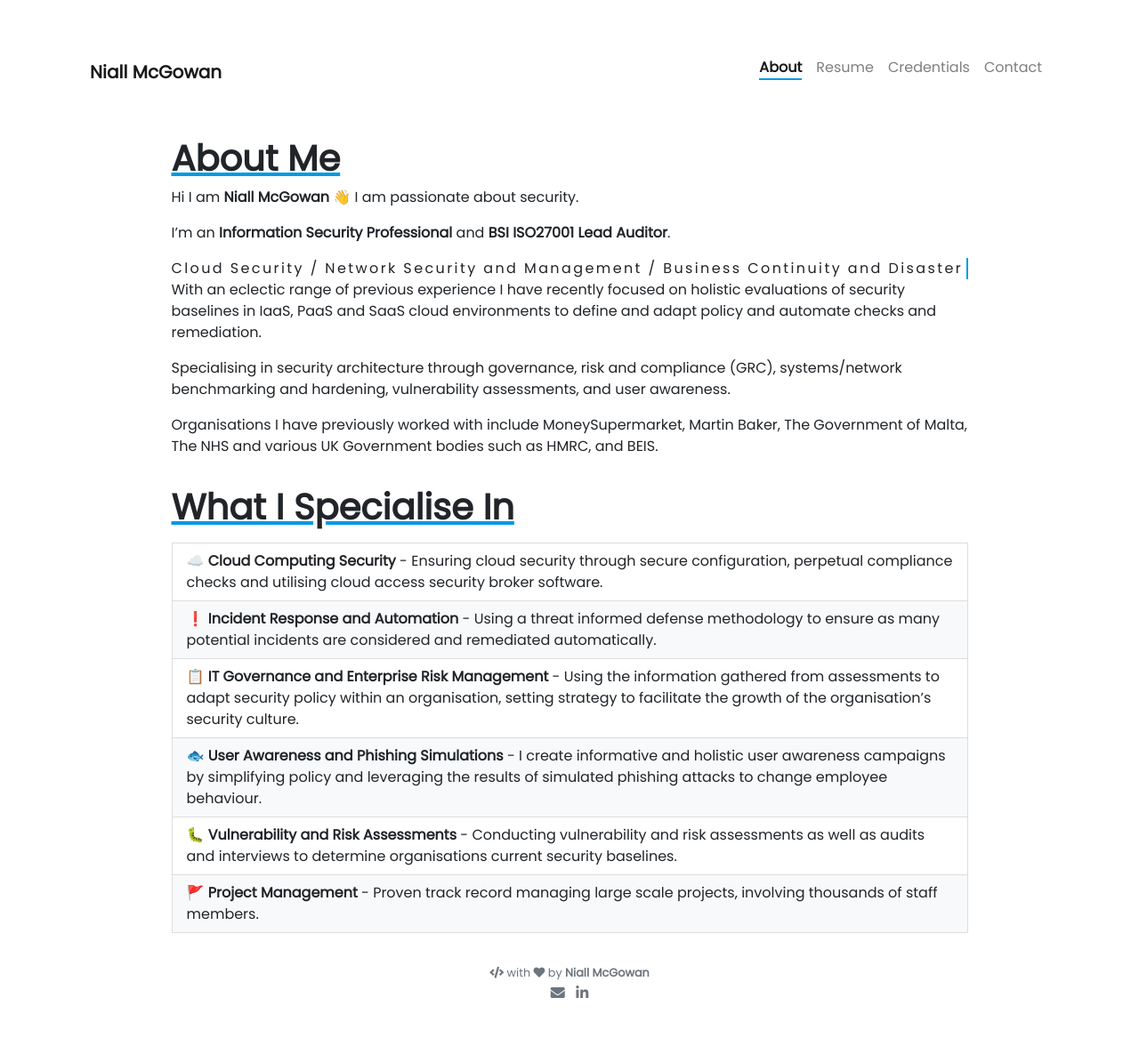
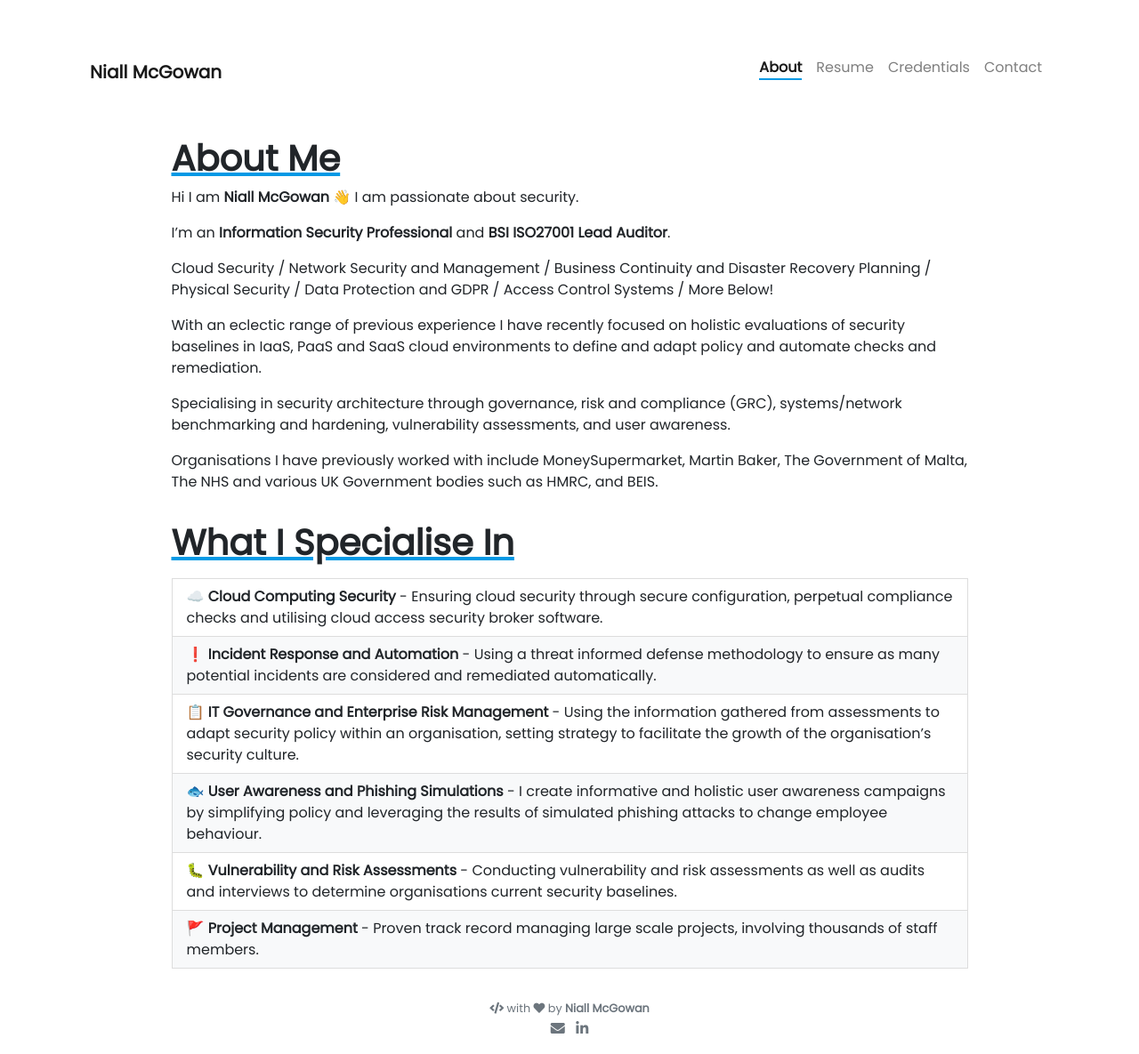
Before and after one commit to niall-mcgowan/niall-mcgowan.github.io, a Jekyll site: the page built from pages/about.md, in a window 1280 px wide. Shown: the whole page at 89% size. Built offline with Jekyll 4.4.1, drawn with Linux system fonts in a browser that asks for light colours; nearby versions of some CDN libraries; emoji names are drawn with the system emoji font; before the commit the page ends 1145 px from its top, so only the background shows below that.

Commit message:
Update style.scss

```diff
--- a/assets/css/style.scss
+++ b/assets/css/style.scss
@@ -6,42 +6,3 @@
     text-decoration: underline;
     text-decoration-color: #0099E5;
   }
-
-.form-control {
-  display: block;
-    width: 100%;
-    height: calc(1.5em + .75rem + 2px);
-    padding: .375rem .75rem;
-    font-size: 1rem;
-    font-weight: 400;
-    line-height: 1.5;
-    color: #495057;
-    background-color: #fff;
-    background-clip: padding-box;
-    border: 1px solid #ced4da;
-    border-radius: .25rem;
-    transition: border-color .15s ease-in-out,box-shadow .15s ease-in-out;
-  }
-
-  .typewriter p {
-    overflow: hidden; /* Ensures the content is not revealed until the animation */
-    border-right: .15em solid orange; /* The typwriter cursor */
-    white-space: nowrap; /* Keeps the content on a single line */
-    margin: 0 auto; /* Gives that scrolling effect as the typing happens */
-    letter-spacing: .15em; /* Adjust as needed */
-    animation:
-      typing 3.5s steps(40, end),
-      blink-caret .75s step-end infinite;
-  }
-
-  /* The typing effect */
-  @keyframes typing {
-    from { width: 0 }
-    to { width: 100% }
-  }
-
-  /* The typewriter cursor effect */
-  @keyframes blink-caret {
-    from, to { border-color: transparent }
-    50% { border-color: #0099E5; }
-  }
```
